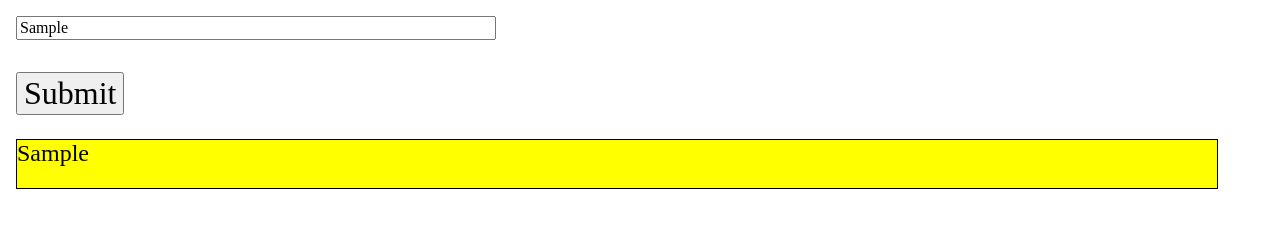
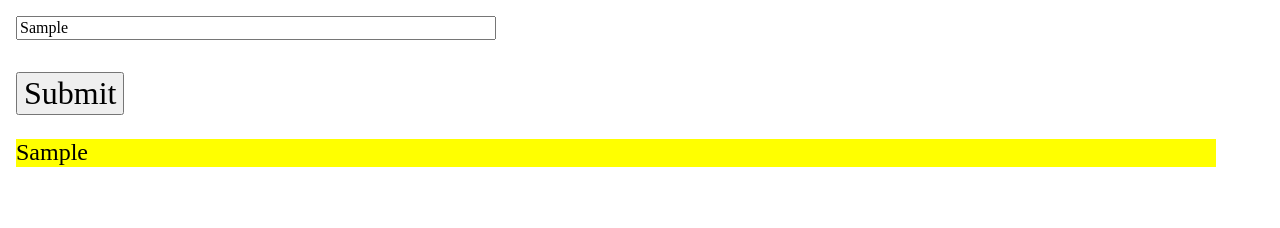
Before and after one commit to MHG16/vanilla-todo, a plain HTML site: page index.html in a window 1280 px wide. Both pictures are taken after typing "Sample" into the empty fields and a click on the button "Submit". Drawn offline with nearby package versions, Linux system fonts and the light colour scheme.

Commit message:
working on textArea

```diff
--- a/scripts/main.js
+++ b/scripts/main.js
@@ -43,7 +43,7 @@ function render(arr) {
 	document.querySelector('.txtArea').innerHTML = '';
 	for (var i = 0; i < arr.length; i++) {
 
-	todoItems = todoItems + arr[i].toString();
+	todoItems = (todoItems + arr[i].toString() + '<br>');
 	}
 	document.querySelector('.txtArea').innerHTML = todoItems;
 }
--- a/styles/main.scss
+++ b/styles/main.scss
@@ -19,7 +19,5 @@ p {
 	background-color: yellow;
 	font-size: 1.5em;
 	width: 50em;
-	height: 2em;
-	border: 1px solid black;
 
 }
```
Also changed, not shown: styles/main.css, 1 other file.
